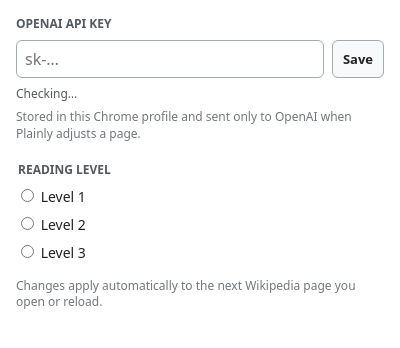
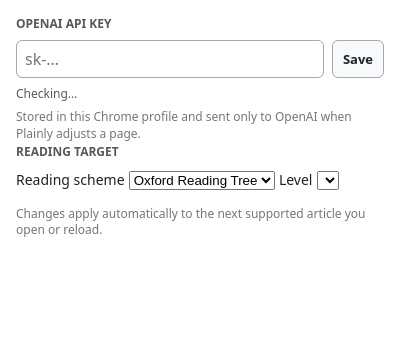
Before and after one commit to macgills/Plainly, a browser extension: page extension/popup.html in a window 400 px wide. Shown: the part 74-422 px from the top of the page. Drawn offline with Linux system fonts and the light colour scheme.

Commit message:
Add reading scheme selectors

```diff
--- a/extension/popup.html
+++ b/extension/popup.html
@@ -1,49 +1,31 @@
 <!doctype html>
 <html lang="en">
-  <head>
-    <meta charset="utf-8" />
-    <meta name="viewport" content="width=device-width, initial-scale=1" />
-    <title>Plainly</title>
-    <link rel="stylesheet" href="popup.css" />
-  </head>
+  <head><meta charset="utf-8" /><meta name="viewport" content="width=device-width, initial-scale=1" /><title>Plainly</title><link rel="stylesheet" href="popup.css" /></head>
   <body>
     <main>
-      <header>
-        <strong>Plainly</strong>
-        <label class="switch-row">
-          <span>Adjusted reading</span>
-          <input id="enabled" type="checkbox" />
-        </label>
-      </header>
+      <header><strong>Plainly</strong><label class="switch-row"><span>Adjusted reading</span><input id="enabled" type="checkbox" /></label></header>
 
       <section class="api-key-section" aria-labelledby="api-key-heading">
         <div class="section-heading" id="api-key-heading">OpenAI API key</div>
-        <div class="api-key-row">
-          <input
-            id="api-key"
-            type="password"
-            placeholder="sk-…"
-            autocomplete="off"
-            spellcheck="false"
-            aria-label="OpenAI API key"
-          />
-          <button id="save-key" type="button">Save</button>
-        </div>
-        <div class="key-state-row">
-          <span id="key-status" role="status">Checking…</span>
-          <button id="remove-key" class="link-button" type="button" hidden>Remove</button>
-        </div>
+        <div class="api-key-row"><input id="api-key" type="password" placeholder="sk-…" autocomplete="off" spellcheck="false" aria-label="OpenAI API key" /><button id="save-key" type="button">Save</button></div>
+        <div class="key-state-row"><span id="key-status" role="status">Checking…</span><button id="remove-key" class="link-button" type="button" hidden>Remove</button></div>
         <p class="hint">Stored in this Chrome profile and sent only to OpenAI when Plainly adjusts a page.</p>
       </section>
 
-      <fieldset>
-        <legend>Reading level</legend>
-        <label><input type="radio" name="level" value="1" /> Level 1</label>
-        <label><input type="radio" name="level" value="2" /> Level 2</label>
-        <label><input type="radio" name="level" value="3" /> Level 3</label>
-      </fieldset>
-      <p>Changes apply automatically to the next Wikipedia page you open or reload.</p>
+      <section class="reading-section" aria-labelledby="reading-heading">
+        <div class="section-heading" id="reading-heading">Reading target</div>
+        <label class="select-label" for="scheme">Reading scheme</label>
+        <select id="scheme">
+          <option value="oxford">Oxford Reading Tree</option>
+          <option value="fountasPinnell">Fountas &amp; Pinnell</option>
+        </select>
+        <label class="select-label" for="level">Level</label>
+        <select id="level"></select>
+        <p id="scheme-note" class="hint"></p>
+      </section>
+
+      <p>Changes apply automatically to the next supported article you open or reload.</p>
     </main>
-    <script src="popup.js"></script>
+    <script type="module" src="popup.js"></script>
   </body>
 </html>
```
